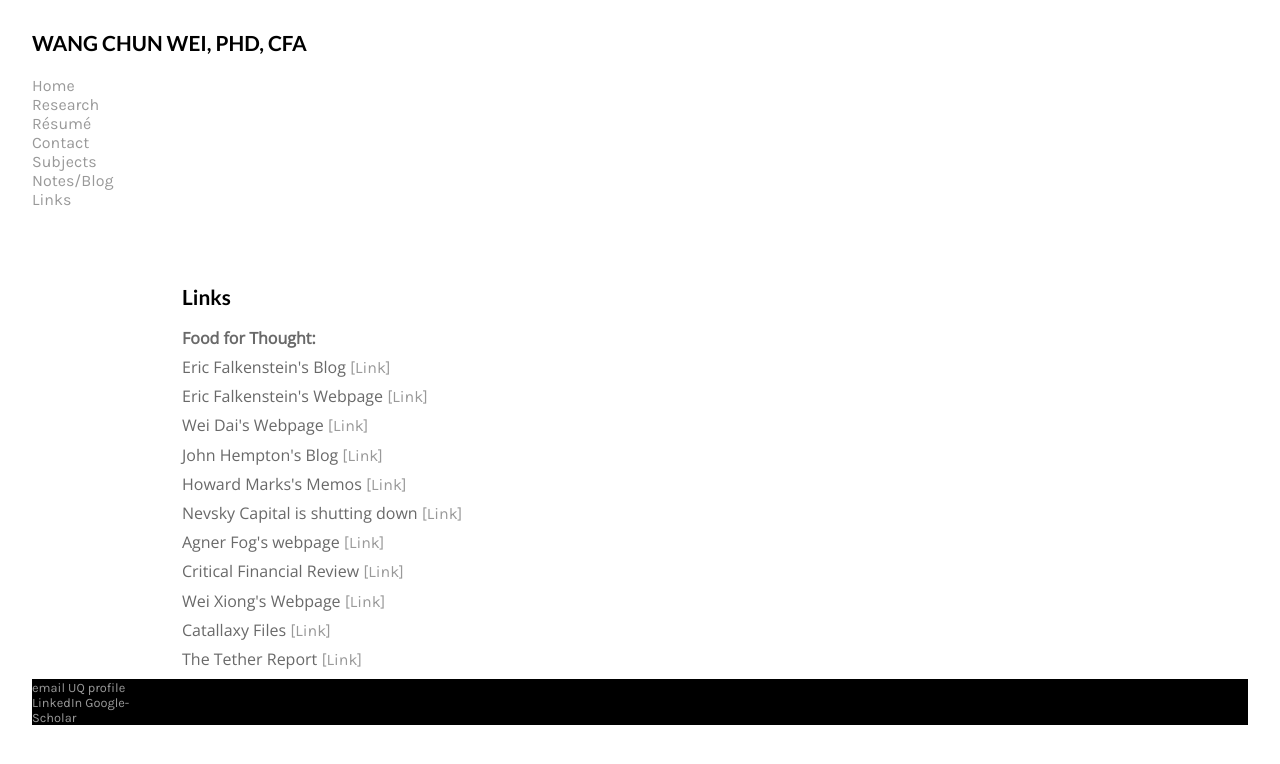
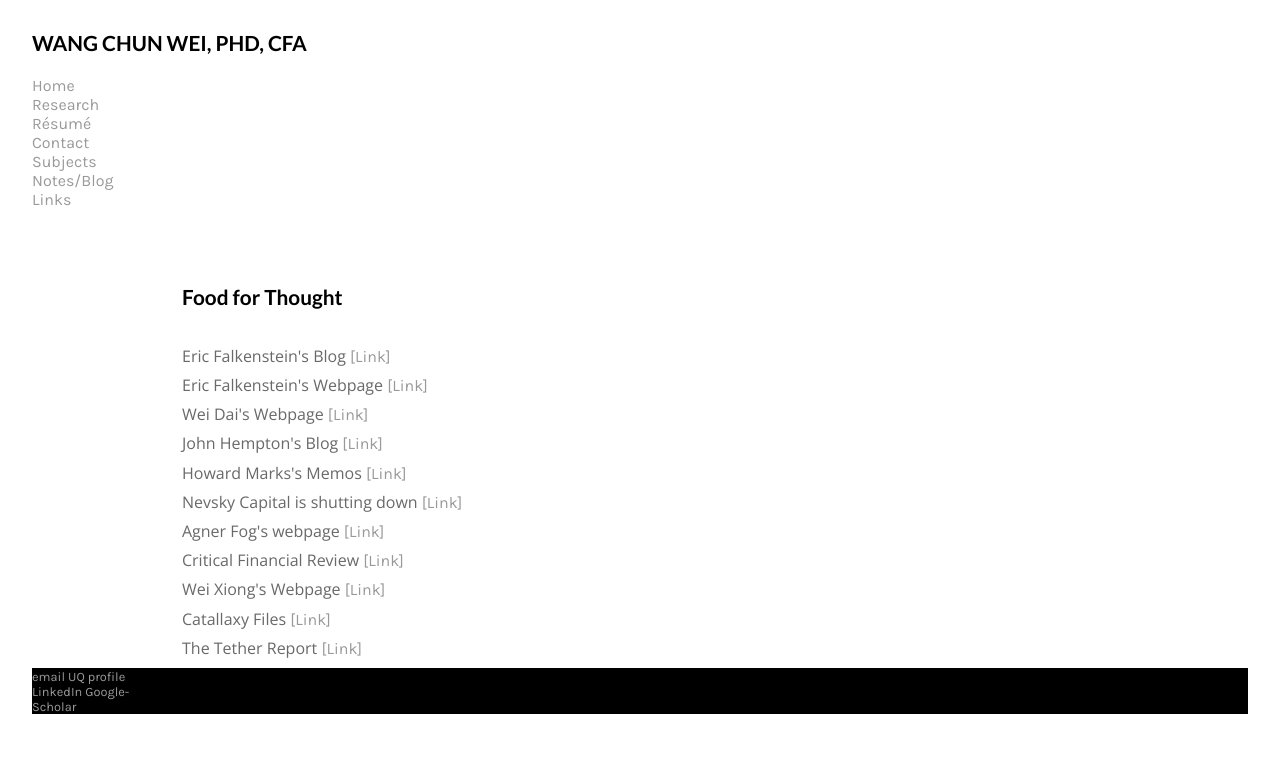
Before and after one commit to weiwangchun/weiwangchun.github.io, a Jekyll site: the page built from links/index.html, in a window 1280 px wide. Shown: the top 764 px of the page. Built offline with Jekyll 4.4.1, drawn with Linux system fonts in a browser that asks for light colours.

Commit message:
Update index.html

```diff
--- a/links/index.html
+++ b/links/index.html
@@ -9,11 +9,9 @@ title: Links
   <br>
   <br>
 
-  <h1> Links </h1>
+  <h1> Food for Thought</h1>
 
-
-
-  <p><strong> Food for Thought: </strong></p>
+  <br>
 
   <p> Eric Falkenstein's Blog <a href="http://falkenblog.blogspot.com.au/">[Link]</a></p>
   <p> Eric Falkenstein's Webpage <a href="http://www.efalken.com/papers/index.html">[Link]</a></p>
```
